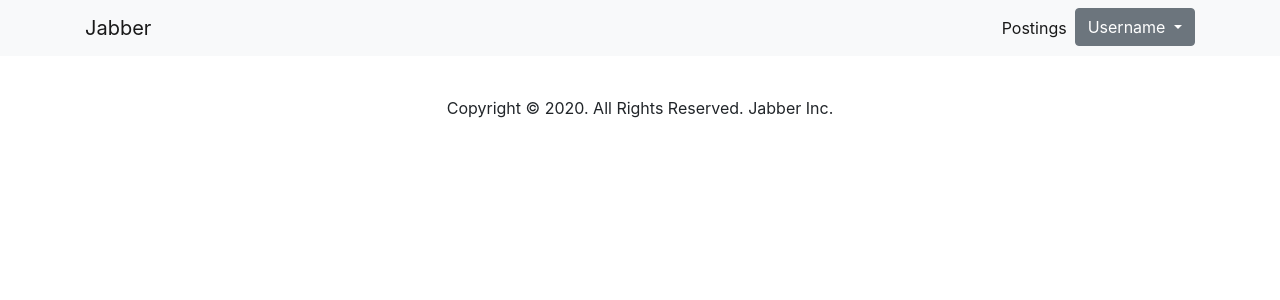
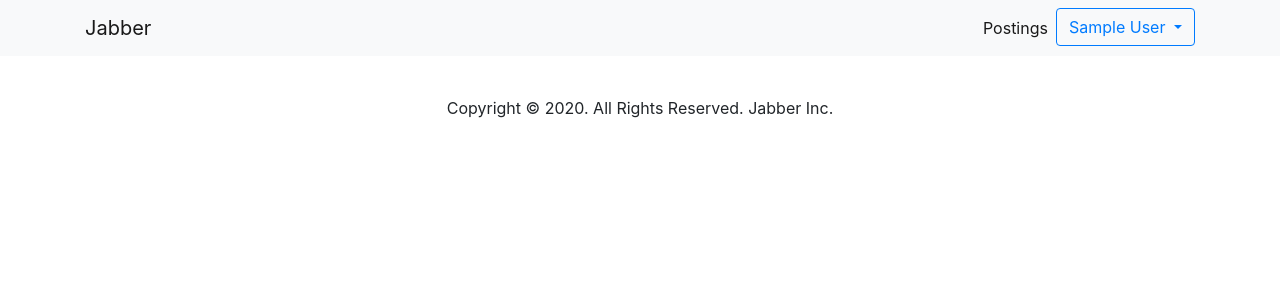
Before and after one commit to aphrx/jabber, a Flask app: page / in a window 1280 px wide. Shown: the top 300 px of the page. Run offline with Flask 2, Linux system fonts and the light colour scheme; the visitor is signed in with stand-in values (Sample User, id 1); data that the repository does not hold is empty; some libraries are stand-ins or nearby versions.

Commit message:
Made a basic profile page

```diff
--- a/app.py
+++ b/app.py
@@ -46,9 +46,21 @@ def index():
         jobs = [[], [], []]
         jobs[0], jobs[1], jobs[2], count = test.search("software developer",
                                                        "Kitchener")
-        return render_template('job_list.html', jobs=jobs, count=count)
+        return render_template('job_list.html',
+                               jobs=jobs,
+                               count=count,
+                               username=current_user.name)
     else:
         return render_template("index.html")
+
+
+@app.route("/profile")
+@login_required
+def profile():
+    return render_template("profile.html",
+                           email=current_user.email,
+                           pic=current_user.profile_pic,
+                           username=current_user.name)
 
 
 def get_google_provider_cfg():
@@ -127,7 +139,7 @@ def callback():
 @app.route("/logout")
 @login_required
 def logout():
-    logout_user()               # built-in from flask-login lib
+    logout_user()  # built-in from flask-login lib
     return redirect(url_for("index"))
 
 
@@ -139,8 +151,7 @@ def load_user(user_id):
 
 @login_manager.unauthorized_handler
 def unauthorized():
-    return "You must be logged in to access this content.", 403
-
+    return render_template("index.html")
 
 if __name__ == "__main__":
     app.run(ssl_context="adhoc")
--- a/templates/base.html
+++ b/templates/base.html
@@ -10,7 +10,7 @@
 <body>
     <nav class="navbar navbar-expand-lg navbar-light bg-light">
         <div class="container">
-            <a class="navbar-brand" href="#">Jabber</a>
+            <a class="navbar-brand" href="/">Jabber</a>
             <button class="navbar-toggler" type="button" data-toggle="collapse" data-target="#navbarNav" aria-controls="navbarNav" aria-expanded="false" aria-label="Toggle navigation">
                 <span class="navbar-toggler-icon"></span>
             </button>
@@ -20,11 +20,11 @@
                         <a class="nav-link active" href="">Postings</a>
                     </li>
                     <li class="nav-item dropdown">
-                        <button class="btn btn-secondary dropdown-toggle" type="button" id="dropdownMenuButton" data-toggle="dropdown" aria-haspopup="true" aria-expanded="false">
-                            Username
+                        <button class="btn btn-outline-primary dropdown-toggle" type="button" id="dropdownMenuButton" data-toggle="dropdown" aria-haspopup="true" aria-expanded="false">
+			    {{username}}
                         </button>
                         <div class="dropdown-menu" aria-labelledby="dropdownMenuLink">
-                            <a class="dropdown-item" href="#">Profile</a>
+                            <a class="dropdown-item" href="/profile">Profile</a>
                             <a class="dropdown-item" href="/logout">Logout</a>
                         </div>
                     </li>
```
Also changed, not shown: templates/profile.html (added, +27 -0 lines).
